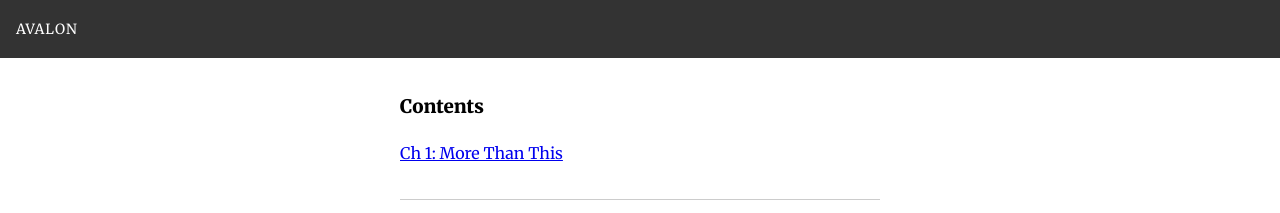
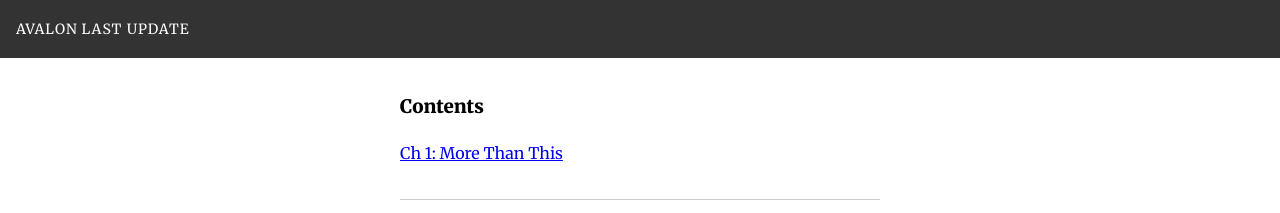
Before and after one commit to brodieaustin/avalon-novel, a Jekyll site: the page built from index.markdown, in a window 1280 px wide. Shown: the top 213 px of the page. Built offline with Jekyll 4.4.1, drawn with Linux system fonts in a browser that asks for light colours; our own code applies the rules of GitHub Pages for plain Markdown files.

Commit message:
playing around with update link

```diff
--- a/_layouts/base.html
+++ b/_layouts/base.html
@@ -22,6 +22,7 @@
       padding: 1rem;
       background-color: #333;
       color: #fff;
+      overflow: hiddne;
     }
 
     header a{
@@ -36,6 +37,17 @@
       margin-top: 6rem;
       margin-bottom: 3rem;
       font-weight: 900;
+      text-align: center;
+    }
+
+    hr{
+      border: 0;
+    }
+
+    hr:after{
+      content: "\2748 \2748 \2748";
+      margin: 1rem 0;
+      border: 0;
       text-align: center;
     }
 
@@ -55,11 +67,17 @@
       padding: 0;
     }
 
+    #update{
+      display: block;
+      height: 0;
+    }
+
   </style>
 </head>
 <body>
   <header>
     <a href="" class="novel-title">{{ site.title }}</a>
+    <a href="#update" class="update">Last update</a>
   </header>
   <main>
     <article class="novel">
```
